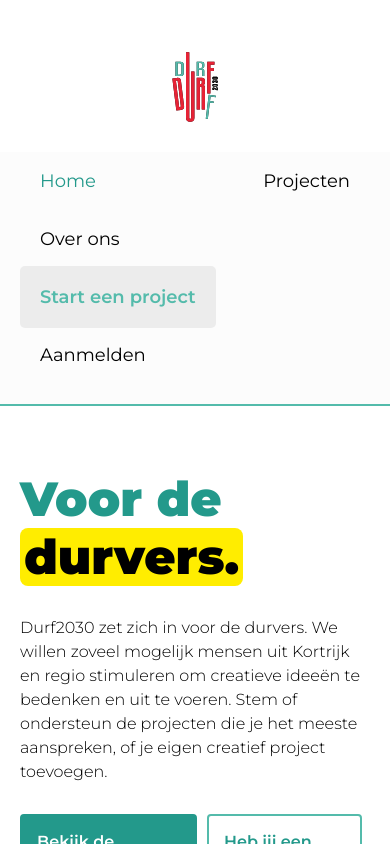
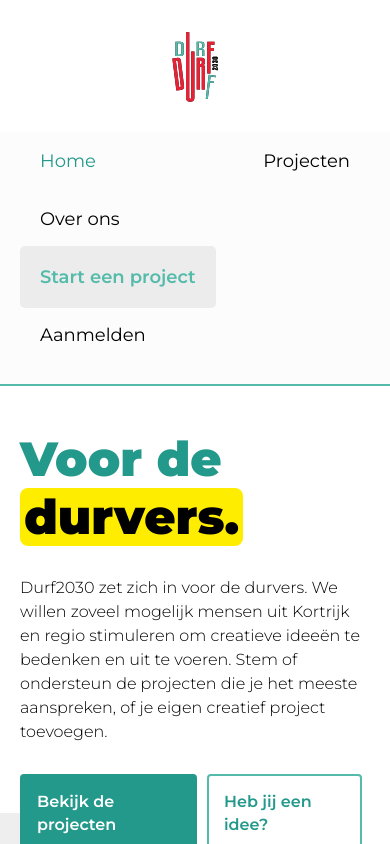
Before and after one commit to SgtBlade/BAP, a React (Create React App) app: page / in a window 390 px wide. Built offline with nearby package versions, Linux system fonts and the light colour scheme; no server answers; the database is empty; what quill-image-compress would draw is missing.

Commit message:
small responsive enhancements

```diff
--- a/src/components/Nav/nav.module.css
+++ b/src/components/Nav/nav.module.css
@@ -1,7 +1,7 @@
 .nav {
   max-width: 120.4rem;
   display: flex;
-  padding: 2.5rem 0;
+  padding: 2rem 0;
   justify-content: space-between;
   align-items: center;
   margin: auto;
@@ -66,6 +66,10 @@
 }
 
 @media only screen and (max-width: 600px) {
+  .nav {
+    padding: 0.5rem 0;
+  }
+
   .nav__links {
     justify-content: space-between;
     background: var(--cardGrey);
--- a/src/components/ProjectPreview/projectPreview.module.css
+++ b/src/components/ProjectPreview/projectPreview.module.css
@@ -159,3 +159,10 @@
   font-weight: 200;
   height: 100%;
 }
+
+@media only screen and (max-width: 600px) {
+  .projectCard__tags {
+    display: flex;
+    flex-flow: row wrap;
+  }
+}
```
